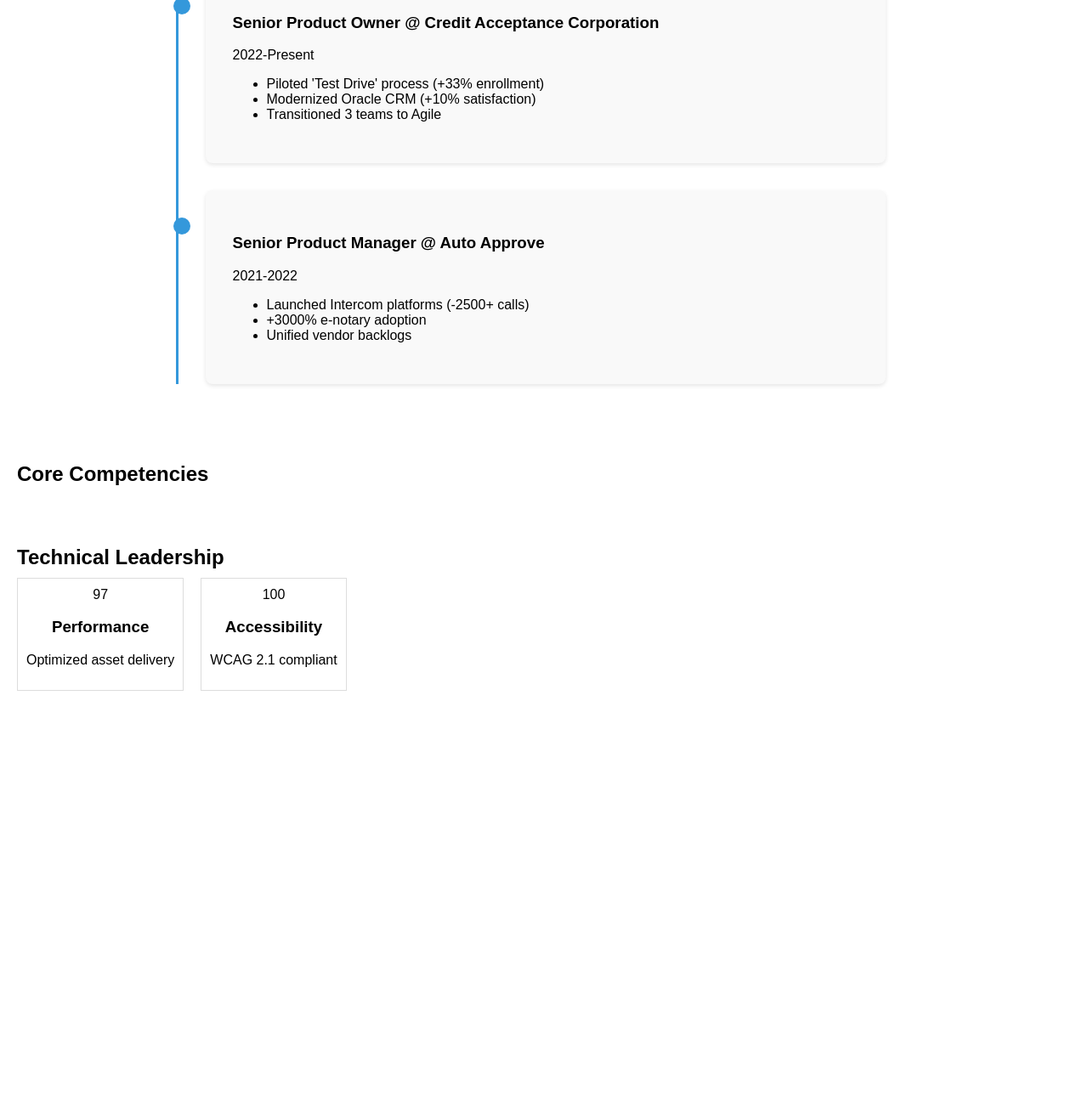
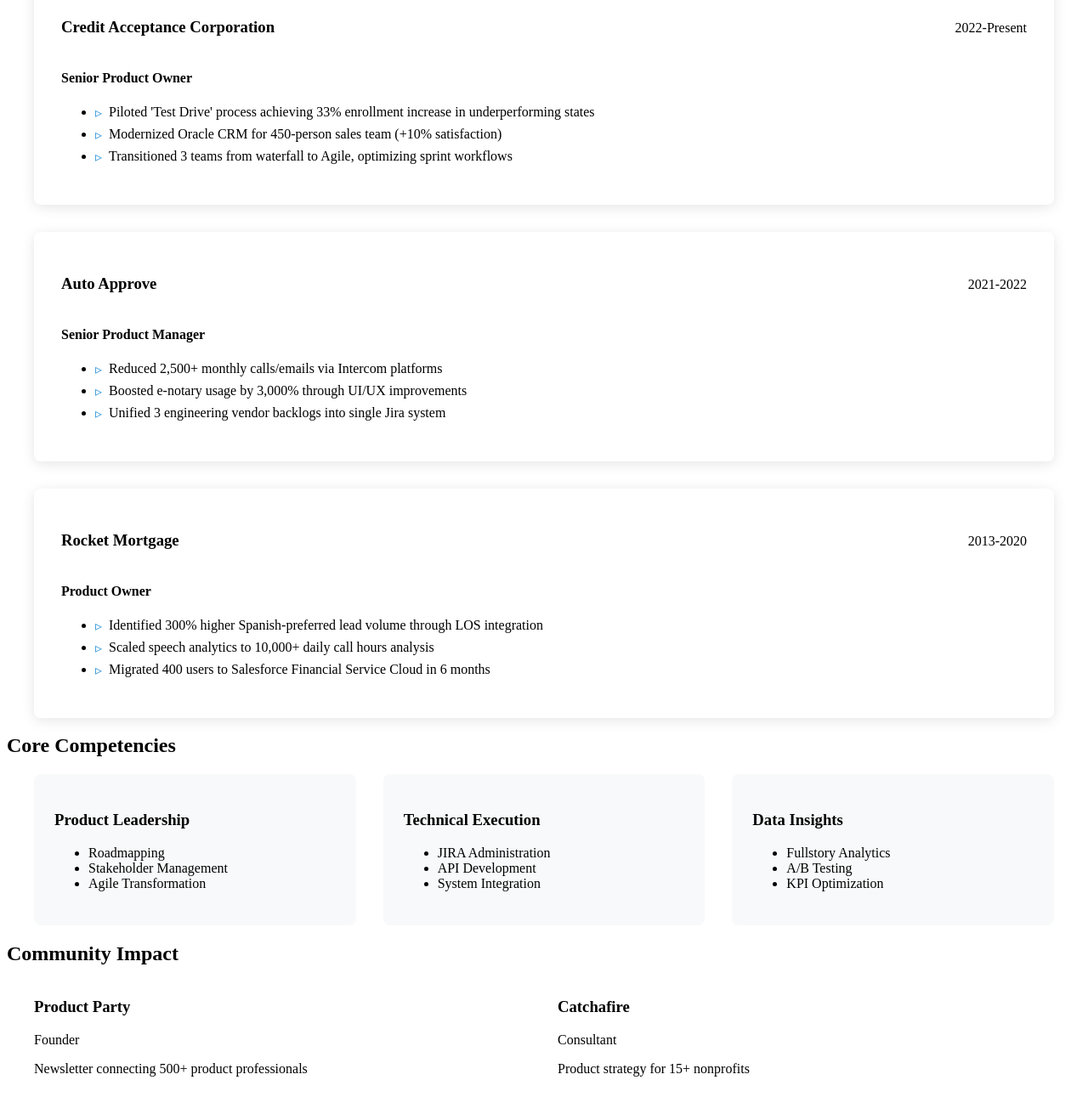
Before and after one commit to productparty/mikewatsonus, a plain HTML site: page index.html in a window 1280 px wide. Shown: the part 337-1628 px from the top of the page at 85% size. Before the commit the page ends 1170 px from the top, so only its background shows below. Drawn offline with Linux system fonts and the light colour scheme.

Commit message:
Refactor profile section and update navigation for improved clarity and organization

```diff
--- a/css/style.css
+++ b/css/style.css
@@ -2,127 +2,64 @@
   --primary: #2c3e50;
   --secondary: #3498db;
   --accent: #e74c3c;
+  --text: #333;
 }
 
-  /* Career Timeline */
-  .timeline {
-    border-left: 3px solid var(--secondary);
-    margin: 2rem auto;
-    padding: 0 2rem;
-    max-width: 800px;
+/* Experience Grid */
+.experience-grid {
+  display: grid;
+  gap: 2rem;
+  max-width: 1200px;
+  margin: 0 auto;
 }
 
-  .timeline-item {
-    background: #f9f9f9;
+.experience-card {
+  background: #fff;
   padding: 2rem;
-    margin: 2rem 0;
-    position: relative;
   border-radius: 8px;
-    box-shadow: 0 2px 5px rgba(0,0,0,0.1);
-    margin-bottom: 20px;
+  box-shadow: 0 3px 15px rgba(0,0,0,0.1);
 }
 
-  .timeline-item::before {
-    content: '';
-    position: absolute;
-    left: -2.35rem;
-    top: 2rem;
-    width: 20px;
-    height: 20px;
-    background: var(--secondary);
-    border-radius: 50%;
+.company-header {
+  display: flex;
+  justify-content: space-between;
+  align-items: baseline;
+  margin-bottom: 1rem;
 }
 
-  /* Impact Metrics */
-  .impact-grid {
+.achievement-list li {
+  margin: 0.5rem 0;
+  padding-left: 1rem;
+  position: relative;
+}
+
+.achievement-list li::before {
+  content: "▹";
+  position: absolute;
+  left: 0;
+  color: var(--secondary);
+}
+
+/* Skills Matrix */
+.skills-matrix {
   display: grid;
   grid-template-columns: repeat(auto-fit, minmax(250px, 1fr));
   gap: 2rem;
-    padding: 0 2rem;
-  }
-
-  .impact-card {
-    text-align: center;
-    padding: 2rem;
-    border: 2px solid var(--primary);
-    border-radius: 8px;
-    border: 1px solid #ddd;
-    padding: 10px;
-    margin: 10px;
-  }
-
-  /* Skills Matrix */
-  .skills-grid {
-    display: grid;
-    grid-template-columns: repeat(auto-fit, minmax(200px, 1fr));
-    gap: 1.5rem;
-    padding: 0 2rem;
+  max-width: 1200px;
+  margin: 0 auto;
 }
 
 .skill-category {
-    background: white;
+  background: #f8f9fa;
   padding: 1.5rem;
   border-radius: 8px;
-    box-shadow: 0 3px 10px rgba(0,0,0,0.1);
-    margin-bottom: 20px;
 }
 
-body {
-  font-family: Arial, sans-serif;
-  margin: 0;
-  padding: 0;
+/* Community Impact */
+.community-grid {
+  display: grid;
+  grid-template-columns: repeat(auto-fit, minmax(300px, 1fr));
+  gap: 2rem;
+  max-width: 1200px;
+  margin: 0 auto;
 }
-
-.nav {
-  background-color: #333;
-  overflow: hidden;
-}
-
-.nav__list {
-  list-style-type: none;
-  margin: 0;
-  padding: 0;
-}
-
-.nav__link {
-  float: left;
-  display: block;
-  color: #f2f2f2;
-  text-align: center;
-  padding: 14px 16px;
-  text-decoration: none;
-}
-
-.nav__link:hover {
-  background-color: #ddd;
-  color: black;
-}
-
-.section {
-  padding: 20px;
-}
-
-.section__title {
-  font-size: 24px;
-  margin-bottom: 10px;
-}
-
-.metric-badges {
-  display: flex;
-  gap: 20px;
-}
-
-.metric {
-  text-align: center;
-}
-
-.lighthouse-grid {
-  display: flex;
-  gap: 20px;
-}
-
-.score-card {
-  border: 1px solid #ddd;
-  padding: 10px;
-  text-align: center;
-}
--- a/index.html
+++ b/index.html
@@ -12,51 +12,39 @@
       <li><a href="#profile" class="nav__link">Profile</a></li>
       <li><a href="#experience" class="nav__link">Experience</a></li>
       <li><a href="#skills" class="nav__link">Skills</a></li>
-      <li><a href="#performance" class="nav__link">Performance</a></li>
+      <li><a href="#community" class="nav__link">Community</a></li>
     </ul>
   </nav>
 
   <section id="profile" class="section hero">
-    <div class="profile-content">
-      <h1 class="section__title">Michael Watson</h1>
-      <p class="section__subtitle">Senior Product Owner</p>
-      <div class="metric-badges">
-        <div class="metric">
-          <span class="metric-number">14+</span>
-          <span class="metric-label">Years Experience</span>
-        </div>
-        <div class="metric">
-          <span class="metric-number">300%</span>
-          <span class="metric-label">Process Improvements</span>
-        </div>
+    <div class="profile-header">
+      <h1>Michael Watson</h1>
+      <p class="subtitle">Senior Product Leader</p>
+      <div class="contact-bar">
+        <span>mwatson1983@gmail.com</span>
+        <span>(989) 245-1401</span>
+        <span>productparty.us</span>
       </div>
     </div>
+    <p class="profile-summary">
+      14+ years driving digital transformation across financial services and tech,
+      specializing in system modernization and Agile adoption.
+    </p>
   </section>
 
   <section id="experience" class="section">
-    <h2 class="section__title">Professional Journey</h2>
-    <div class="timeline" id="timelineContainer"></div>
+    <h2 class="section-title">Career Journey</h2>
+    <div class="experience-grid" id="experienceGrid"></div>
   </section>
 
   <section id="skills" class="section">
-    <h2 class="section__title">Core Competencies</h2>
-    <div class="skills-grid" id="skillsGrid"></div>
+    <h2 class="section-title">Core Competencies</h2>
+    <div class="skills-matrix" id="skillsMatrix"></div>
   </section>
 
-  <section id="performance" class="section">
-    <h2 class="section__title">Technical Leadership</h2>
-    <div class="lighthouse-grid">
-      <div class="score-card">
-        <div class="score-value">97</div>
-        <h3>Performance</h3>
-        <p>Optimized asset delivery</p>
-      </div>
-      <div class="score-card">
-        <div class="score-value">100</div>
-        <h3>Accessibility</h3>
-        <p>WCAG 2.1 compliant</p>
-      </div>
-    </div>
+  <section id="community" class="section">
+    <h2 class="section-title">Community Impact</h2>
+    <div class="community-grid" id="communityGrid"></div>
   </section>
 
   <script src="./js/app.js"></script>
--- a/js/app.js
+++ b/js/app.js
@@ -1,83 +1,113 @@
-// Career Timeline Data
-const timelineData = [
+// Experience Data
+const experiences = [
   {
+    company: "Credit Acceptance Corporation",
     position: "Senior Product Owner",
-      company: "Credit Acceptance Corporation",
     period: "2022-Present",
     achievements: [
-        "Piloted 'Test Drive' process (+33% enrollment)",
-        "Modernized Oracle CRM (+10% satisfaction)",
-        "Transitioned 3 teams to Agile"
+      "Piloted 'Test Drive' process achieving 33% enrollment increase in underperforming states",
+      "Modernized Oracle CRM for 450-person sales team (+10% satisfaction)",
+      "Transitioned 3 teams from waterfall to Agile, optimizing sprint workflows"
     ]
   },
   {
+    company: "Auto Approve",
     position: "Senior Product Manager",
-      company: "Auto Approve",
     period: "2021-2022",
     achievements: [
-        "Launched Intercom platforms (-2500+ calls)",
-        "+3000% e-notary adoption",
-        "Unified vendor backlogs"
+      "Reduced 2,500+ monthly calls/emails via Intercom platforms",
+      "Boosted e-notary usage by 3,000% through UI/UX improvements",
+      "Unified 3 engineering vendor backlogs into single Jira system"
+    ]
+  },
+  {
+    company: "Rocket Mortgage",
+    position: "Product Owner",
+    period: "2013-2020",
+    achievements: [
+      "Identified 300% higher Spanish-preferred lead volume through LOS integration",
+      "Scaled speech analytics to 10,000+ daily call hours analysis",
+      "Migrated 400 users to Salesforce Financial Service Cloud in 6 months"
     ]
   }
 ];
 
-  // Impact Metrics
-  const impactMetrics = [
-    { metric: "10%", label: "Lead Conversion Increase" },
-    { metric: "33%", label: "BBB Complaint Reduction" },
-    { metric: "300%", label: "Spanish Lead Identification" }
+// Skills Data
+const skills = [
+  {
+    category: "Product Leadership",
+    items: ["Roadmapping", "Stakeholder Management", "Agile Transformation"]
+  },
+  {
+    category: "Technical Execution",
+    items: ["JIRA Administration", "API Development", "System Integration"]
+  },
+  {
+    category: "Data Insights",
+    items: ["Fullstory Analytics", "A/B Testing", "KPI Optimization"]
+  }
 ];
 
-  // Skills Matrix
-  const skillsData = {
-    "Product Leadership": ["Roadmapping", "Stakeholder Mgmt", "Agile Transformation"],
-    "Technical Execution": ["JIRA Administration", "API Design", "System Integrations"],
-    "Data Insights": ["Fullstory Analytics", "A/B Testing", "KPI Tracking"]
-  };
+// Community Data
+const community = [
+  {
+    organization: "Product Party",
+    role: "Founder",
+    contribution: "Newsletter connecting 500+ product professionals"
+  },
+  {
+    organization: "Catchafire",
+    role: "Consultant",
+    contribution: "Product strategy for 15+ nonprofits"
+  }
+];
 
-  // Initialize Components
+// Initialize Content
 document.addEventListener('DOMContentLoaded', () => {
-    // Load Timeline
-    const timeline = document.getElementById('timelineContainer');
-    timelineData.forEach(entry => {
-      const item = document.createElement('div');
-      item.className = 'timeline-item';
-      item.innerHTML = `
-        <h3>${entry.position} @ ${entry.company}</h3>
-        <p class="period">${entry.period}</p>
-        <ul>
-          ${entry.achievements.map(a => `<li>${a}</li>`).join('')}
+  const experienceGrid = document.getElementById('experienceGrid');
+  const skillsMatrix = document.getElementById('skillsMatrix');
+  const communityGrid = document.getElementById('communityGrid');
+
+  // Load Experiences
+  experiences.forEach(exp => {
+    const card = document.createElement('article');
+    card.className = 'experience-card';
+    card.innerHTML = `
+      <div class="company-header">
+        <h3>${exp.company}</h3>
+        <span class="period">${exp.period}</span>
+      </div>
+      <h4 class="position">${exp.position}</h4>
+      <ul class="achievement-list">
+        ${exp.achievements.map(a => `<li>${a}</li>`).join('')}
       </ul>
     `;
-      timeline.appendChild(item);
-    });
-
-    // Load Impact Metrics
-    const impactGrid = document.getElementById('impactGrid');
-    impactMetrics.forEach(metric => {
-      const card = document.createElement('div');
-      card.className = 'impact-card';
-      card.innerHTML = `
-        <div class="metric">${metric.metric}</div>
-        <div class="label">${metric.label}</div>
-      `;
-      impactGrid.appendChild(card);
+    experienceGrid.appendChild(card);
   });
 
   // Load Skills
-    const skillsGrid = document.getElementById('skillsGrid');
-    Object.keys(skillsData).forEach(category => {
-      const skills = skillsData[category];
-      const categoryDiv = document.createElement('div');
-      categoryDiv.className = 'skill-category';
-      categoryDiv.innerHTML = `
-        <h3>${category}</h3>
+  skills.forEach(skillSet => {
+    const category = document.createElement('div');
+    category.className = 'skill-category';
+    category.innerHTML = `
+      <h3>${skillSet.category}</h3>
       <ul>
-          ${skills.map(skill => `<li>${skill}</li>`).join('')}
+        ${skillSet.items.map(item => `<li>${item}</li>`).join('')}
       </ul>
     `;
-      skillsGrid.appendChild(categoryDiv);
+    skillsMatrix.appendChild(category);
+  });
+
+  // Load Community
+  community.forEach(comm => {
+    const card = document.createElement('div');
+    card.className = 'community-card';
+    card.innerHTML = `
+      <h3>${comm.organization}</h3>
+      <p class="role">${comm.role}</p>
+      <p>${comm.contribution}</p>
+    `;
+    communityGrid.appendChild(card);
   });
 
   // Smooth Scroll
```
Also changed, not shown: 1 other file. Lines whose indentation alone changed are shown as unchanged.
